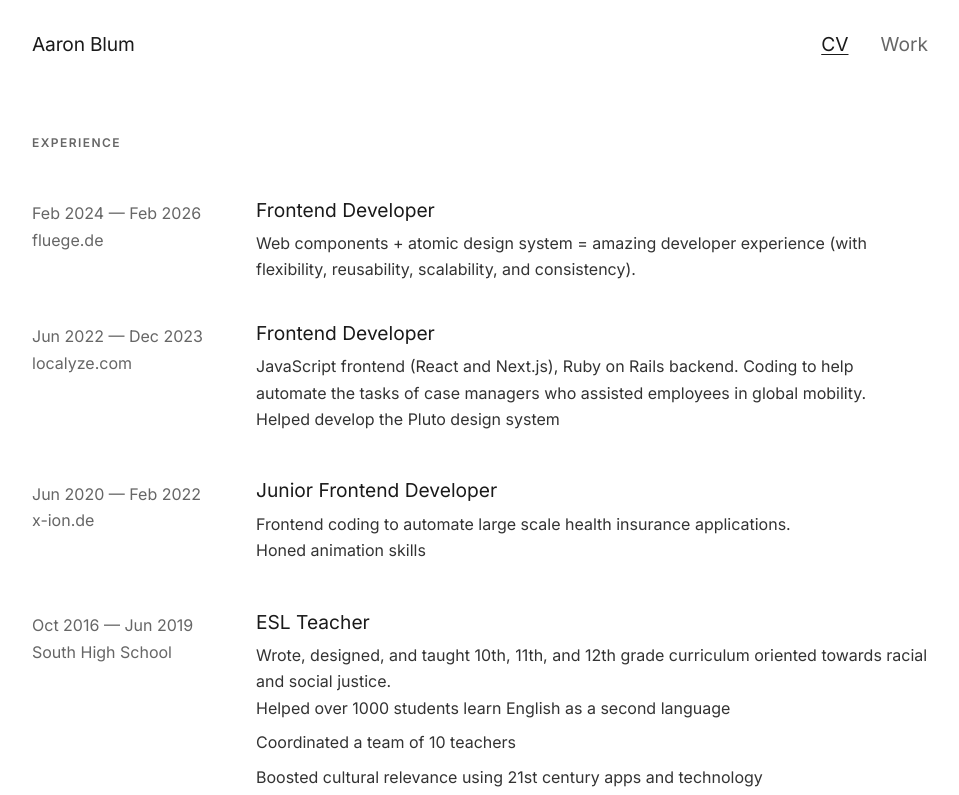
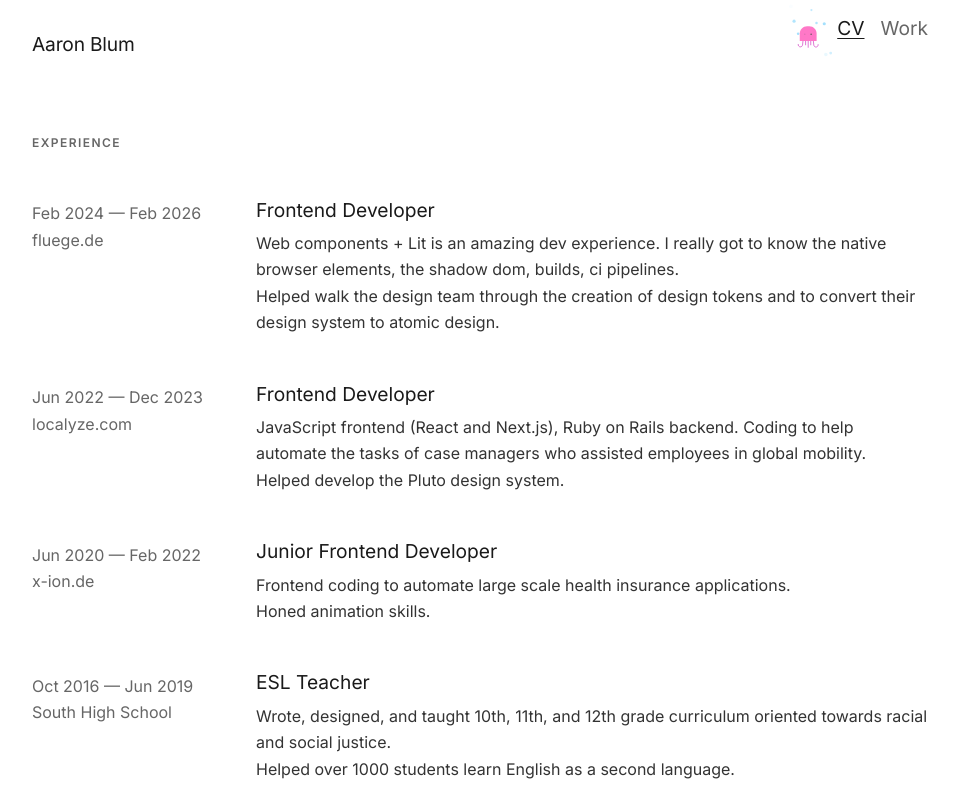
Before and after one commit to blumaa/port-clean, a React (Vite) app: page /cv in a window 1280 px wide. Shown: the top 795 px of the page, without its empty margins (160-1119 px from the left). Built offline with nearby package versions, Linux system fonts and the light colour scheme.

Commit message:
feat: octodude

```diff
--- a/src/components/Nav.tsx
+++ b/src/components/Nav.tsx
@@ -1,6 +1,19 @@
-import { NavLink } from 'react-router'
+import { useState, useEffect } from "react";
+import { NavLink } from "react-router";
+import { motion, AnimatePresence } from "framer-motion";
+import { AnimatedOctoDude } from "./animations/AnimatedOctoDude";
 
 function Nav() {
+  const [isOctoFullscreen, setIsOctoFullscreen] = useState(false);
+
+  useEffect(() => {
+    const handleEscape = (e: KeyboardEvent) => {
+      if (e.key === "Escape") setIsOctoFullscreen(false);
+    };
+    window.addEventListener("keydown", handleEscape);
+    return () => window.removeEventListener("keydown", handleEscape);
+  }, []);
+
   return (
     <nav>
       <NavLink to="/" className="nav-logo" end>
@@ -8,18 +21,60 @@ function Nav() {
       </NavLink>
       <ul className="nav-links">
         <li>
-          <NavLink to="/cv" className={({ isActive }) => isActive ? 'active' : ''}>
+          <div className='octo-button-wrapper'>
+            <button
+              className="octo-button"
+              onClick={() => setIsOctoFullscreen(true)}
+              aria-label="Open OctoDude animation"
+            >
+              <AnimatedOctoDude />
+            </button>
+          </div>
+        </li>
+        <li>
+          <NavLink
+            to="/cv"
+            className={({ isActive }) => (isActive ? "active" : "")}
+          >
             CV
           </NavLink>
         </li>
         <li>
-          <NavLink to="/work" className={({ isActive }) => isActive ? 'active' : ''}>
+          <NavLink
+            to="/work"
+            className={({ isActive }) => (isActive ? "active" : "")}
+          >
             Work
           </NavLink>
         </li>
       </ul>
+
+      <AnimatePresence>
+        {isOctoFullscreen && (
+          <motion.div
+            className="octo-overlay"
+            data-testid="octo-overlay"
+            initial={{ opacity: 0 }}
+            animate={{ opacity: 1 }}
+            exit={{ opacity: 0 }}
+            transition={{ duration: 0.3 }}
+            onClick={() => setIsOctoFullscreen(false)}
+          >
+            <motion.div
+              className="octo-fullscreen"
+              initial={{ scale: 0.3, opacity: 0 }}
+              animate={{ scale: 1, opacity: 1 }}
+              exit={{ scale: 0.3, opacity: 0 }}
+              transition={{ duration: 0.3, ease: "easeOut" }}
+              onClick={(e) => e.stopPropagation()}
+            >
+              <AnimatedOctoDude />
+            </motion.div>
+          </motion.div>
+        )}
+      </AnimatePresence>
     </nav>
-  )
+  );
 }
 
-export { Nav }
+export { Nav };
--- a/src/components/animations/AnimatedOctoDude.tsx
+++ b/src/components/animations/AnimatedOctoDude.tsx
@@ -1,14 +1,15 @@
-import { motion } from 'framer-motion'
-import styles from './AnimatedOctoDude.module.css'
+import { motion } from "framer-motion";
+import styles from "./AnimatedOctoDude.module.css";
 
 export function AnimatedOctoDude() {
   return (
-    <div className={styles.container}>
+    <div className={styles.container} style={{ overflow: "visible" }}>
       <svg
         viewBox="0 0 160 160"
         xmlns="http://www.w3.org/2000/svg"
         width="100%"
         height="100%"
+        style={{ overflow: "visible" }}
       >
         {/* Bubbles behind octopus */}
         <motion.circle
@@ -25,7 +26,7 @@ export function AnimatedOctoDude() {
           transition={{
             duration: 3,
             repeat: Infinity,
-          ease: 'easeInOut',
+            ease: "easeInOut",
           }}
         />
         <motion.circle
@@ -42,7 +43,7 @@ export function AnimatedOctoDude() {
           transition={{
             duration: 3.5,
             repeat: Infinity,
-          ease: 'easeInOut',
+            ease: "easeInOut",
             delay: 0.7,
           }}
         />
@@ -60,7 +61,7 @@ export function AnimatedOctoDude() {
           transition={{
             duration: 2.8,
             repeat: Infinity,
-          ease: 'easeInOut',
+            ease: "easeInOut",
             delay: 1.4,
           }}
         />
@@ -78,7 +79,7 @@ export function AnimatedOctoDude() {
           transition={{
             duration: 3.2,
             repeat: Infinity,
-          ease: 'easeInOut',
+            ease: "easeInOut",
             delay: 2.1,
           }}
         />
@@ -96,7 +97,7 @@ export function AnimatedOctoDude() {
           transition={{
             duration: 3.8,
             repeat: Infinity,
-          ease: 'easeInOut',
+            ease: "easeInOut",
             delay: 2.8,
           }}
         />
@@ -109,7 +110,7 @@ export function AnimatedOctoDude() {
             transition={{
               duration: 5,
               repeat: Infinity,
-            repeatType: 'reverse',
+              repeatType: "reverse",
             }}
           >
             <motion.g
@@ -117,7 +118,7 @@ export function AnimatedOctoDude() {
               transition={{
                 duration: 1.1,
                 repeat: Infinity,
-              repeatType: 'reverse',
+                repeatType: "reverse",
               }}
             >
               <g fill="none" fillRule="evenodd">
@@ -127,10 +128,10 @@ export function AnimatedOctoDude() {
                     transition={{
                       duration: 1,
                       repeat: Infinity,
-                    repeatType: 'reverse',
+                      repeatType: "reverse",
                     }}
                     style={{
-                    originY: 'top center',
+                      originY: "top center",
                     }}
                     d="m17 41v12.0062606c0 3.3102509-2.6930342 5.9937394-6 5.9937394-3.3137085 0-6-2.6947819-6-5.9937394"
                   />
@@ -139,10 +140,10 @@ export function AnimatedOctoDude() {
                     transition={{
                       duration: 1,
                       repeat: Infinity,
-                    repeatType: 'reverse',
+                      repeatType: "reverse",
                     }}
                     style={{
-                    originY: 'top center',
+                      originY: "top center",
                     }}
                   >
                     <path
@@ -156,12 +157,12 @@ export function AnimatedOctoDude() {
                     transition={{
                       duration: 1,
                       repeat: Infinity,
-                    repeatType: 'reverse',
+                      repeatType: "reverse",
                     }}
                     style={{
-                    transformBox: 'fill-box',
-                    transformOrigin: '50% 100%',
-                    originY: '50%',
+                      transformBox: "fill-box",
+                      transformOrigin: "50% 100%",
+                      originY: "50%",
                     }}
                     d="m31 40v18m-7-24v18m14-18v18"
                     strokeLinejoin="round"
@@ -176,7 +177,7 @@ export function AnimatedOctoDude() {
                   transition={{
                     duration: 1.1,
                     repeat: Infinity,
-                  repeatType: 'reverse',
+                    repeatType: "reverse",
                     delay: 0.3,
                   }}
                 >
@@ -199,7 +200,7 @@ export function AnimatedOctoDude() {
                   transition={{
                     duration: 1.1,
                     repeat: Infinity,
-                  repeatType: 'reverse',
+                    repeatType: "reverse",
                   }}
                 >
                   <motion.circle
@@ -237,7 +238,7 @@ export function AnimatedOctoDude() {
           transition={{
             duration: 3.3,
             repeat: Infinity,
-          ease: 'easeInOut',
+            ease: "easeInOut",
             delay: 0.5,
           }}
         />
@@ -255,7 +256,7 @@ export function AnimatedOctoDude() {
           transition={{
             duration: 3.6,
             repeat: Infinity,
-          ease: 'easeInOut',
+            ease: "easeInOut",
             delay: 1.8,
           }}
         />
@@ -273,11 +274,11 @@ export function AnimatedOctoDude() {
           transition={{
             duration: 3.1,
             repeat: Infinity,
-          ease: 'easeInOut',
+            ease: "easeInOut",
             delay: 0.9,
           }}
         />
       </svg>
     </div>
-  )
+  );
 }
--- a/src/data/experience.ts
+++ b/src/data/experience.ts
@@ -25,8 +25,8 @@ export const experiences: Experience[] = [
     endDate: 'Feb 2026',
     location: 'Remote / Leipzig',
     description:
-      'Web components + atomic design system = amazing developer experience (with flexibility, reusability, scalability, and consistency).',
-    achievements: [],
+      'Web components + Lit is an amazing dev experience. I really got to know the native browser elements, the shadow dom, builds, ci pipelines.',
+    achievements: [ 'Helped walk the design team through the creation of design tokens and to convert their design system to atomic design.'],
     techStack: ['Web Components', 'TypeScript', 'Lit', 'Storybook'],
     link: 'https://go.fluege.de/',
   },
@@ -42,7 +42,7 @@ export const experiences: Experience[] = [
     description:
       'JavaScript frontend (React and Next.js), Ruby on Rails backend. Coding to help automate the tasks of case managers who assisted employees in global mobility.',
     achievements: [
-      'Helped develop the Pluto design system',
+      'Helped develop the Pluto design system.',
     ],
     techStack: ['React', 'Next.js', 'TypeScript', 'Ruby on Rails'],
     link: 'https://localyze.com/',
@@ -59,7 +59,7 @@ export const experiences: Experience[] = [
     description:
       'Frontend coding to automate large scale health insurance applications.',
     achievements: [
-      'Honed animation skills',
+      'Honed animation skills.',
     ],
     techStack: ['React', 'GSAP', 'CSS Animations', 'TypeScript'],
     link: 'https://www.x-ion.de/',
@@ -77,9 +77,9 @@ export const experiences: Experience[] = [
     description:
       'Wrote, designed, and taught 10th, 11th, and 12th grade curriculum oriented towards racial and social justice.',
     achievements: [
-      'Helped over 1000 students learn English as a second language',
-      'Coordinated a team of 10 teachers',
-      'Boosted cultural relevance using 21st century apps and technology',
+      'Helped over 1000 students learn English as a second language.',
+      'Coordinated a team of 10 teachers.',
+      'Boosted cultural relevance using 21st century apps and technology.',
     ],
     link: 'https://south.mpls.k12.mn.us/',
   },
--- a/src/styles.css
+++ b/src/styles.css
@@ -93,7 +93,7 @@ nav {
 
 .nav-links {
   display: flex;
-  gap: 2rem;
+  gap: 1rem;
   list-style: none;
 }
 
@@ -114,6 +114,41 @@ nav {
   color: var(--color-text);
   text-decoration: underline;
   text-underline-offset: 3px;
+}
+
+.octo-button-wrapper {
+  background: transparent;
+  overflow: visible;
+}
+
+.octo-button {
+  /* width: 30px; */
+  height: 50px;
+  padding: 0;
+  border: none;
+  border-radius: 5px;
+  background: transparent;
+  cursor: pointer;
+  overflow: visible;
+  transition: transform 0.2s;
+  transform: translate(15px, -10px);
+}
+
+.octo-overlay {
+  position: fixed;
+  inset: 0;
+  z-index: 1000;
+  display: flex;
+  align-items: center;
+  justify-content: center;
+  background-color: rgba(0, 0, 0, 0.8);
+  cursor: pointer;
+}
+
+.octo-fullscreen {
+  width: 100%;
+  max-width: 400px;
+  cursor: default;
 }
 
 /* ============================================
```
Also changed, not shown: src/data/skills.ts (+11 -1 lines), 1 other file (tests, documents, lock files or other folders). Lines whose indentation alone changed are shown as unchanged.
